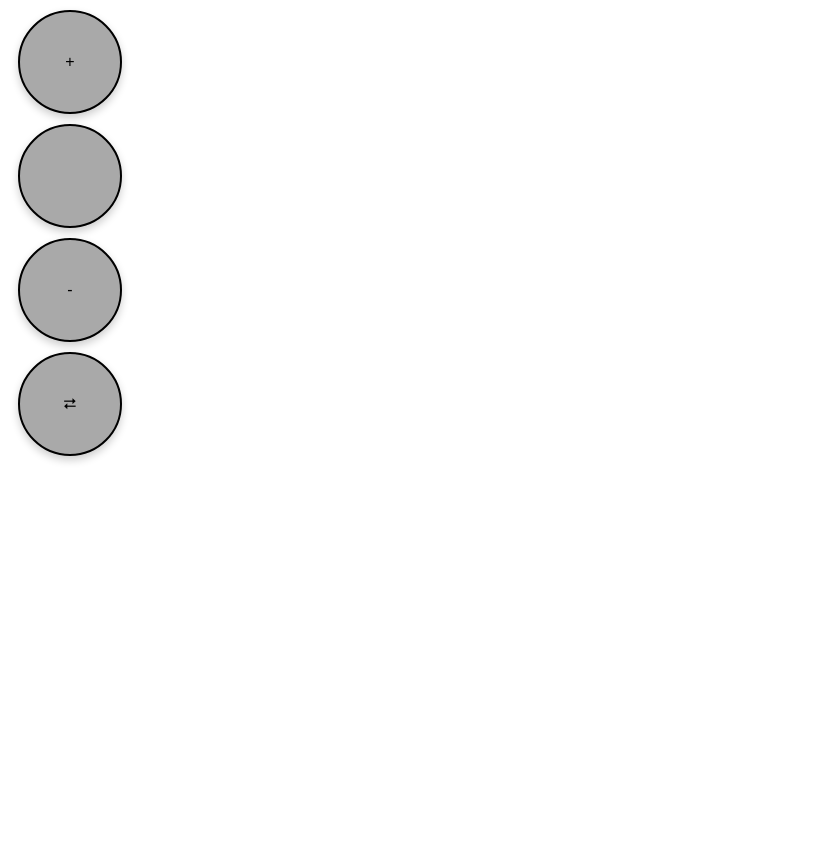
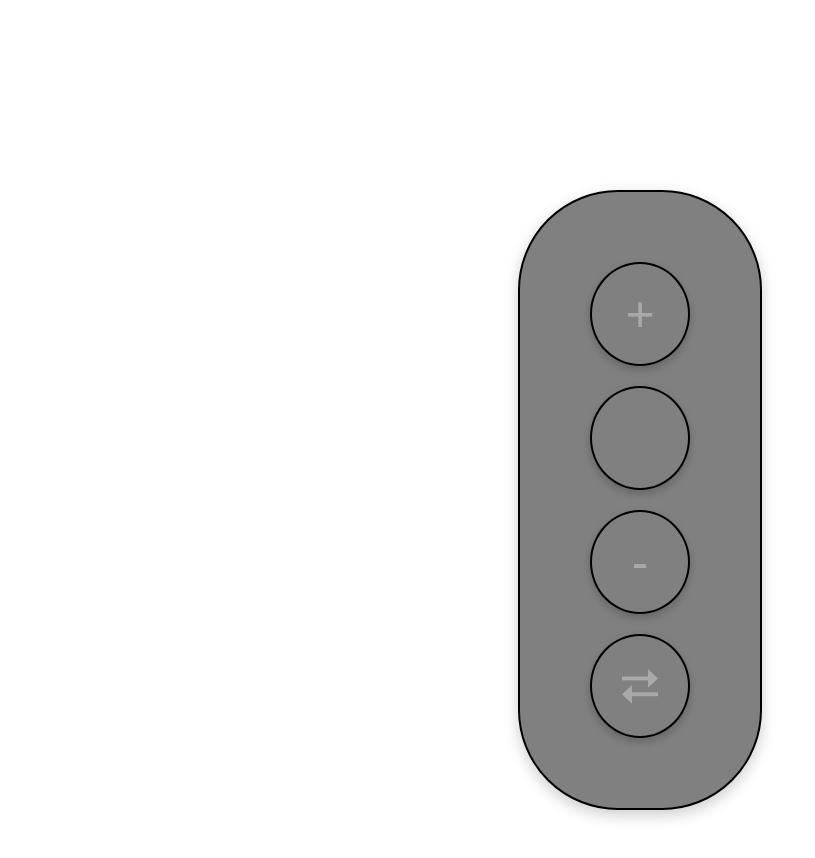
Before and after one commit to mrmasterplan/walkingpad-gui, a plain HTML site: page index.html in a window 1280 px wide. Shown: the whole page, without its empty margins (0-815 px from the left). Before the commit the page ends 800 px from the top, so only its background shows below. Drawn offline with Linux system fonts and the light colour scheme.

Commit message:
nice buttons

```diff
--- a/index.html
+++ b/index.html
@@ -5,17 +5,37 @@
     <meta name="viewport" content="width=device-width, initial-scale=1.0">
     <title>Clickable Gray Circles</title>
     <style>
+        body {
+            display: flex;
+            justify-content: center;
+            align-items: center;
+            height: 100vh;
+            margin: 0;
+            padding: 100px;
+        }
+        .container {
+            width: 120px; /* Adjusted width to include padding */
+            display: flex;
+            flex-wrap: wrap;
+            justify-content: space-around; /* Distributes space evenly between and around circles */
+            align-items: center;
+            padding: 60px; /* Padding around the edges */
+            background-color: gray;
+            border: 2px solid black;
+            border-radius: 100px;
+            box-shadow: 0 5px 15px rgba(0,0,0,0.2);
+        }
         .circle {
             width: 100px;
             height: 100px;
-            background-color: darkgray; /* Gray background */
+            background-color: gray; /* Gray background */
             border-radius: 50%; /* Makes the div a circle */
-            color: black; /* Dark gray text */
+            color: darkgray; /* Dark gray text */
             display: flex;
             justify-content: center;
             align-items: center;
             cursor: pointer; /* Changes the cursor to a pointer to indicate it's clickable */
-            font-size: 16px;
+            font-size: 50px;
             font-family: Arial, sans-serif;
             margin: 10px;
             transition: all 0.3s ease; /* Smooth transition for the press effect */
@@ -30,9 +50,11 @@
     </style>
 </head>
 <body>
-    <div class="circle" onclick="alert('Circle 1 clicked')">+</div>
-    <div class="circle" onclick="alert('Circle 2 clicked')"></div>
-    <div class="circle" onclick="alert('Circle 3 clicked')">-</div>
-    <div class="circle" onclick="alert('Circle 4 clicked')">⮂</div>
+    <div class="container">
+        <div class="circle" onclick="alert('Circle 1 clicked')">+</div>
+        <div class="circle" onclick="alert('Circle 2 clicked')"></div>
+        <div class="circle" onclick="alert('Circle 3 clicked')">-</div>
+        <div class="circle" onclick="alert('Circle 4 clicked')">⮂</div>
+    </div>
 </body>
 </html>
```
